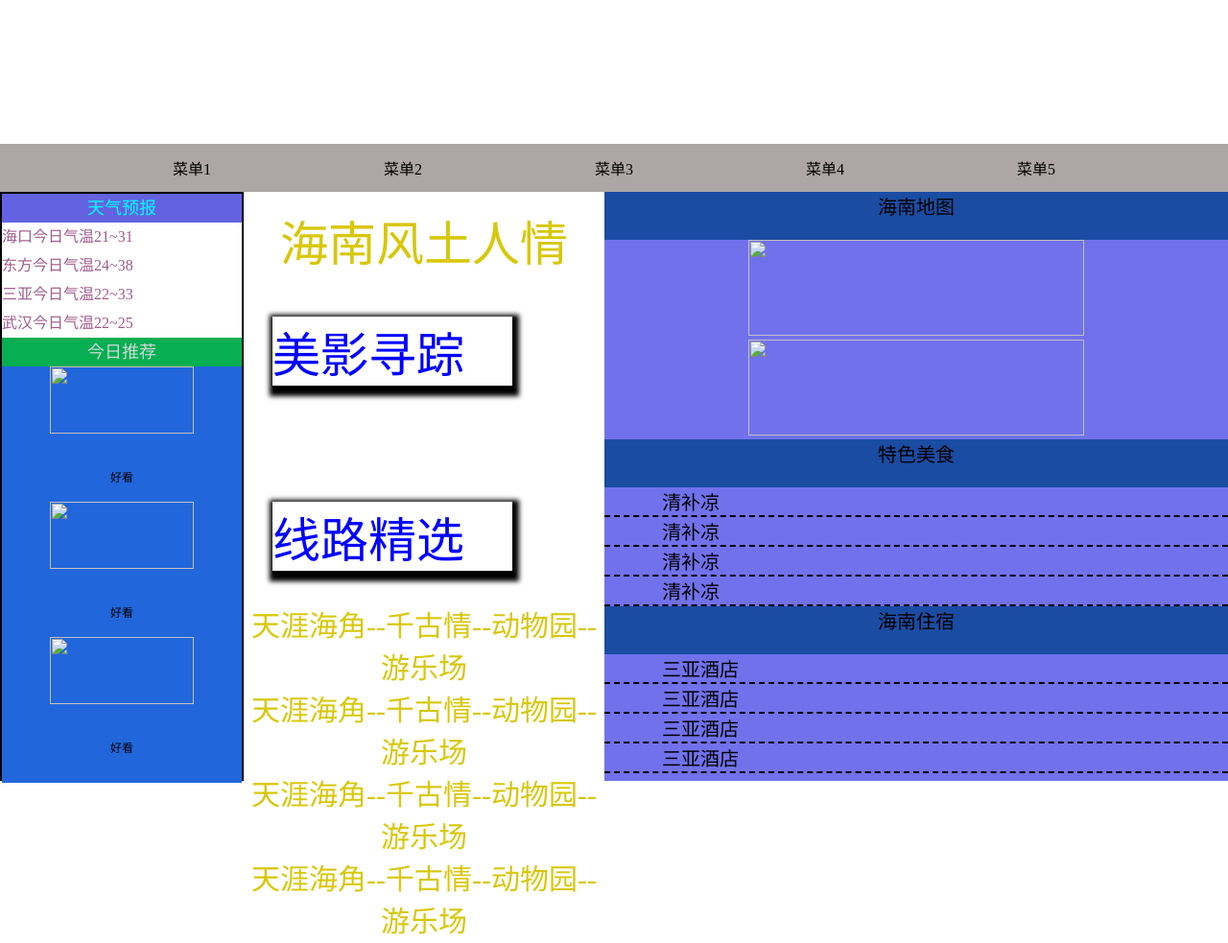
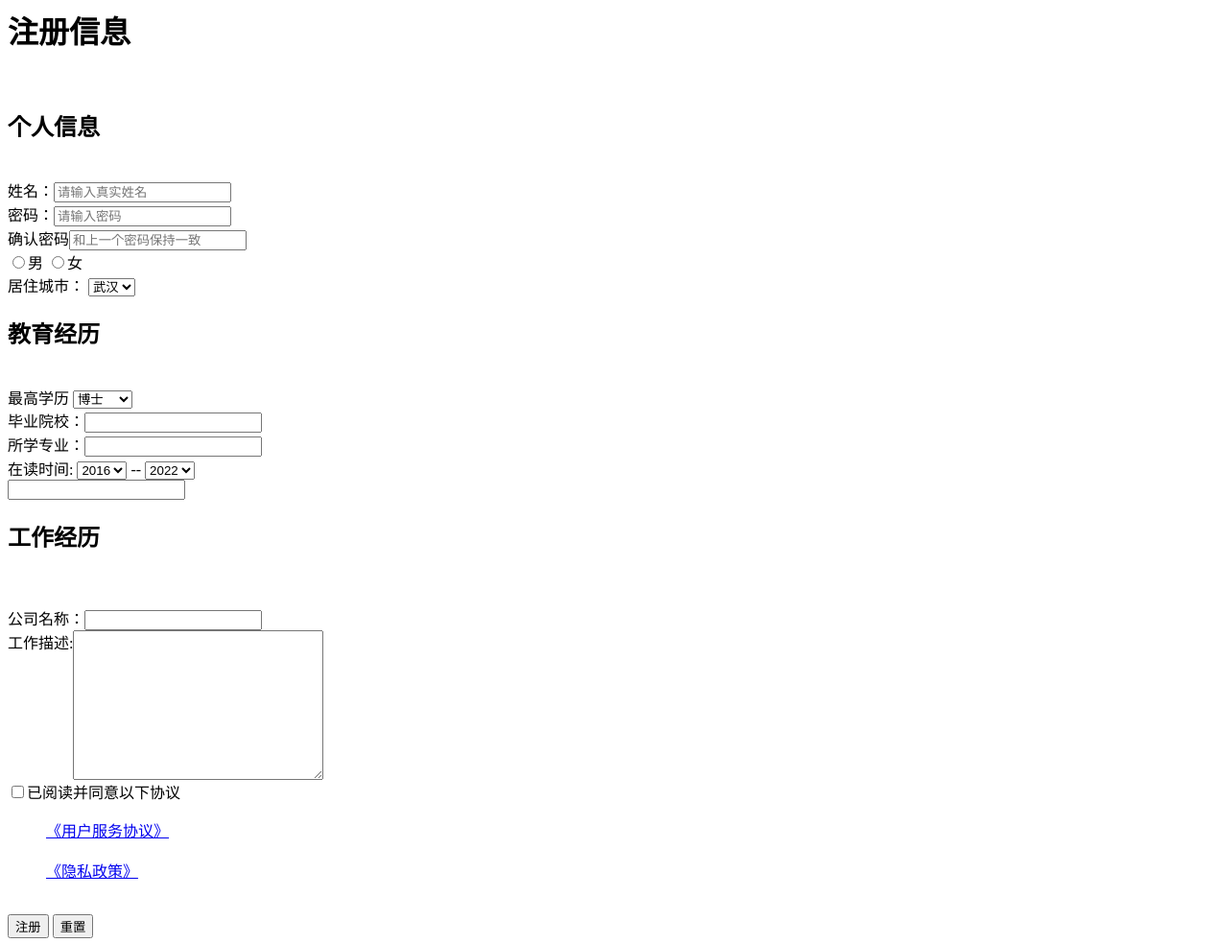
Before and after one commit to chenyuhua666/cyh-page.github.io, a plain HTML site: page index.html in a window 1280 px wide. Shown: the whole page at 96% size. Drawn offline with Linux system fonts and the light colour scheme.

Commit message:
Update index.html

```diff
--- a/index.html
+++ b/index.html
@@ -1,256 +1,92 @@
-<!DOCTYPE html>
 <html lang="en">
 <head>
     <meta charset="UTF-8">
     <meta name="viewport" content="width=device-width, initial-scale=1.0">
     <title>Document</title>
     <style>
-        *{
-            margin: 0;
-            padding: 0;
+        li{
+            list-style: none;
+
         }
         .box{
-            width: 100%;
-            height: 100%;
-            background-color: white;
-        }
-        li{
-            list-style: none;
-        }
-        a{
-            text-decoration: none;
-            color: black;
-        }
-        a:hover{
-            color: red;
-        }
-        .box1{
-            background-image: url(../QQ图片20231107125646.jpg);
-            background-repeat: no-repeat;
-            background-position: top ;
-            background-size: cover;
-            height: 150px;
-        }
-        .boxx{
             display: flex;
-        }
-        .form{
-            display: flex;
-            justify-content: space-evenly;
-            height: 50px;
-            align-items: center;
-            line-height: -20px;
-            background-color: rgb(174, 166, 166);
-        }
-        .box2{
-            width: 250px;
-            height: 610px;
-            border: 2px solid black;
-        }
-        .tianqi{
-            background-color: rgb(99, 99, 225);
-            width: 250px;
-            height: 30px;
-            font-size: large;
-            color: aqua;
-            text-align: center;
-        }
-        .box3 ul{
-            background-image: url(../R-C.jfif);
-            background-size: cover;
-            color: rgb(161, 92, 140);
-            font-size: medium;
-            line-height: 30px;
-        }
-        .tj{
-            background-color: rgb(7, 174, 82);
-            width: 250px;
-            height: 30px;
-            font-size: large;
-            color: rgb(207, 216, 216);
-            text-align: center;
-        }
-        .box4{
-            height: 464px;
-            background-color: rgb(34, 102, 220);
-        }
-        .box4 .tupian{
-            line-height: 50px;
-            text-align: center;
-            font-size: 12px;
-        }
-        .center{
-            text-align: center;
-            width: 1000px;
-            height: 200px;
-            font-size: 50px;
-            color: rgb(216, 199, 10);
-        }
-        .center .tupian{
-            height: 100px;
-            text-align: center;
-            display: flex;
-            flex-direction: column;
-            justify-content: center;
-            background-image: url(../th.jpg);
-            background-size: cover;
-        }
-        .center .mei{
-            width: 250px;
-            text-align: left;
-            box-shadow: 2px 3px 5px 5px black;
-            border-bottom: 3px solid black;
-            color: blue;
-            font-size: 50px;
-            font-family: 楷体;
-            margin: 30px;
-        }
-        .center .xian{
-            width: 250px;
-            text-align: left;
-            box-shadow: 2px 3px 5px 5px black;
-            border-bottom: 3px solid black;
-            color: blue;
-            font-size: 50px;
-            font-family: 楷体;
-            margin: 30px;
-        }
-        .center li{
-            font-size: 30px;
-        }
-        .right{
-            text-align: center;
-            background-color: rgba(48, 48, 227, 0.685);
-        }
-        .right .ditu{
-            width: 650px;
-            height: 50px;
-            background-color: rgb(26, 76, 163);
-            text-align: center;
-            font-size: 20px;
-        }
-        .right img{
-            line-height: 20px;
-            text-align: center;
-        }
-        .right .food{
-            width: 650px;
-            height: 50px;
-            background-color: rgb(26, 76, 163);
-            text-align: center;
-            font-size: 20px;
-        }
-        .right li{
-            text-align: left;
-            text-indent: 3em;
-            border-bottom: 2px dashed black;
-            font-size: 20px;
-        }
-        .right .zhu{
-            width: 650px;
-            height: 50px;
-            background-color: rgb(26, 76, 163);
-            text-align: center;
-            font-size: 20px;
         }
     </style>
 </head>
 <body>
+    <form>
+    <h1>注册信息</h1>
+    <br>
+    <h2>个人信息</h2>
+    <br>
+    <label for="">姓名：<input type="text" placeholder="请输入真实姓名"></label>
+    <br>
+    <label for="">密码：<input type="password" placeholder="请输入密码"></label>
+    <br>
+    <label for="">确认密码<input type="password" placeholder="和上一个密码保持一致"></label>
+    <br>
+    <label for=""><input type="radio" name="xin">男</label>
+    <label for=""><input type="radio" name="xin">女</label>
+    <br>
+    居住城市：
+    <select>
+        <option >北京</option>
+        <option  selected>武汉</option>
+        <option >上海</option>
+        <option ></option>广州</option>
+    </select>
+    <br>
+    <h2>教育经历</h2>
+    <br>
+    最高学历
+    <select >
+        <option value="">博士</option>
+        <option value="">研究生</option>
+        <option value="">本科生</option>
+        <option value="">高中生</option>
+        <option value="">初中生</option>
+    </select><br>
+    <label for="">毕业院校：<input type="text"></label>
+    <br>
+    <label for="">所学专业：<input type="text"></label>
+    <br>
+    在读时间:
+    <select name="" id="">
+        <option value="">2016</option>
+        <option value="">2017</option>
+        <option value="">2018</option>
+        <option value="">2019</option>
+        <option value="">2020</option>
+        <option value="">2021</option>
+    </select>
+    --
+    <select name="" id="">
+        <option value="">2022</option>
+        <option value="">2023</option>
+        <option value="">2024</option>
+        <option value="">2025</option>
+        <option value="">2026</option>
+        <option value="">2027</option>
+    </select>
+    <br><input type="dateq">
+    <br>
+    <h2>工作经历</h2>
+    <br><br>
+    <label for="">公司名称：<input type="text"></label>
+    <br>
+
     <div class="box">
-        <div class="box1"></div>
-        <div class="form">
-            <li><a href="#">菜单1</a></li>
-            <li><a href="#">菜单2</a></li>
-            <li><a href="#">菜单3</a></li>
-            <li><a href="#">菜单4</a></li>
-            <li><a href="#">菜单5</a></li>
-        </div>
-            <div class="boxx">
-                <div class="box2">
-                    <div class="box3">
-                        <div class="tianqi">
-                            天气预报
-                        </div>
-                        <ul>
-                            <li>海口今日气温21~31</li>
-                            <li>东方今日气温24~38</li>
-                            <li>三亚今日气温22~33</li>
-                            <li>武汉今日气温22~25</li>
-                        </ul>
-                    </div>
-                    <div class="box4">
-                        <div class="tj">
-                            今日推荐
-                        </div>
-                        <div class="tupian">
-                            <div>
-                                <img src="../v2-c0aa3460b108ad1727269ae4dd7bd65d_r.jpg" alt="" style="width: 150px;" height="70px">
-                            </div>
-                            <div>
-                                <a href="#">好看</a>
-                            </div>
-                            <div>
-                                <img src="../v2-c0aa3460b108ad1727269ae4dd7bd65d_r.jpg" alt="" style="width: 150px;" height="70px">
-                            <div>
-                                <a href="#">好看</a>
-                            </div>
-                            </div>
-                            <div>
-                                <img src="../v2-c0aa3460b108ad1727269ae4dd7bd65d_r.jpg" alt="" style="width: 150px;" height="70px">
-                            <div>
-                                <a href="#">好看</a>
-                            </div>
-                            </div>
-                        </div>
-                    </div>
-                </div>
-                <div class="center">
-                    <div class="tupian">
-                        海南风土人情
-                    </div>
-                    <div class="mei">
-                        美影寻踪
-                    </div>
-                    <img src="../pexels-asad-photo-maldives-1024960.jpg" alt="" style="height: 100px; width: 30px';">
-                    <img src="../v2-c84dfded361dabcc0b4359948ff16cb9_r.jpg" alt="" style="height: 100px; width: 30px';">
-                    <img src="../v2-c0aa3460b108ad1727269ae4dd7bd65d_r.jpg" alt="" style="height: 100px; width: 30px';">
-                    <img src="../pexels-dreamlens-production-2450296.jpg" alt="" style="height: 100px; width: 30px';">
-                    <div class="xian">
-                        线路精选
-                    </div>
-                    <ul>
-                        <li>天涯海角--千古情--动物园--游乐场</li>
-                        <li>天涯海角--千古情--动物园--游乐场</li>
-                        <li>天涯海角--千古情--动物园--游乐场</li>
-                        <li>天涯海角--千古情--动物园--游乐场</li>
-                    </ul>
-                </div>
-                <div class="right">
-                    <div class="ditu">
-                        海南地图
-                    </div>
-                    <img src="../QQ图片20231107125646.jpg" alt="" style=" width: 350px; height: 100px;">
-                    <img src="../QQ图片20231107125646.jpg" alt="" style=" width: 350px; height: 100px;">
-                    <div class="food">
-                        特色美食
-                    </div>
-                    <ul>
-                        <li>清补凉</li>
-                        <li>清补凉</li>
-                        <li>清补凉</li>
-                        <li>清补凉</li>
-                    </ul>
-                    <div class="zhu">
-                        海南住宿
-                    </div>
-                    <ul>
-                        <li>三亚酒店</li>
-                        <li>三亚酒店</li>
-                        <li>三亚酒店</li>
-                        <li>三亚酒店</li>
-                    </ul>
-                </div>
-        </div>
+        工作描述:
+        <textarea name="" id="" cols="30" rows="10"></textarea>
     </div>
+    <label for=""><input type="checkbox">已阅读并同意以下协议</label>
+    <br>
+    <ul>
+        <li><a href="../用户服务协议/" target="_blank">《用户服务协议》</a></li><br>
+        <li><a href="../隐私政策/" target="_blank">《隐私政策》</a></li><br>
+    </ul>
+    <button type="submit">注册</button>
+    <button type="reset">重置</button>
+    </form>
 </body>
 </html>
```
